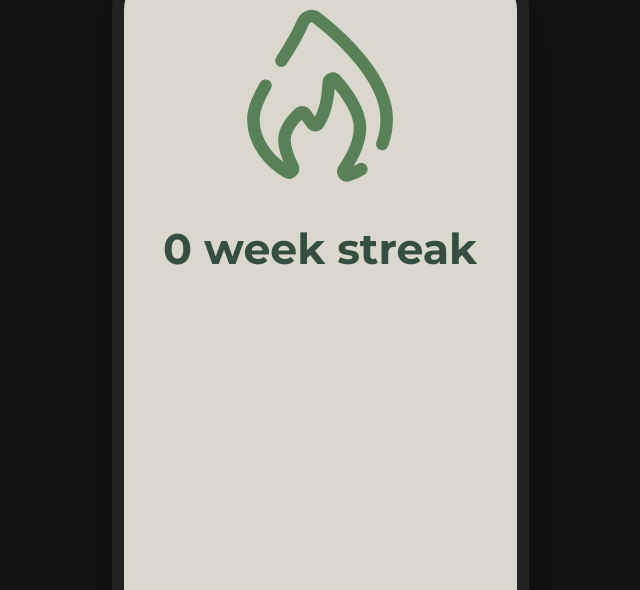
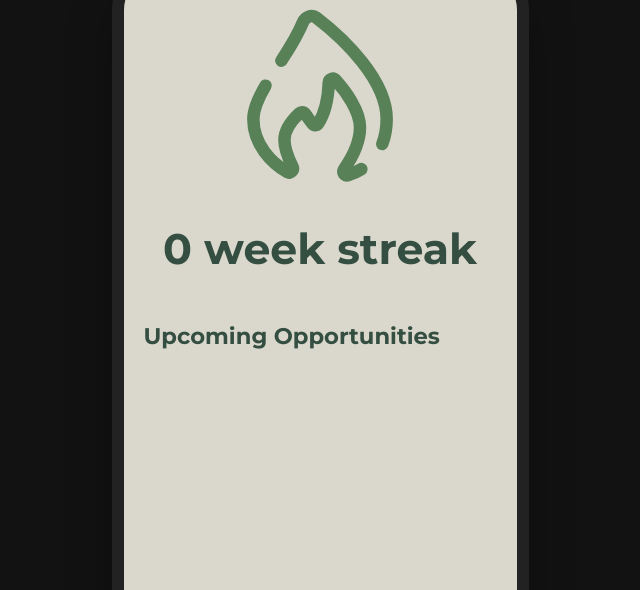
Before and after one commit to dastarruer/volunteering-app, a Django app: page /profile/ in a window 1280 px wide. Shown: the top 590 px of the page, without its empty margins (320-960 px from the left). Run offline with Django 5.2, Linux system fonts and the light colour scheme; some web fonts are replaced.

Commit message:
Add upcoming title

```diff
--- a/volunteering_app/users/static/css/profile.css
+++ b/volunteering_app/users/static/css/profile.css
@@ -21,3 +21,8 @@
   color: #344e41;
   align-self: center;
 }
+
+.upcoming-title {
+  font-size: 17pt;
+  color: #344e41;
+}
--- a/volunteering_app/users/templates/profile.html
+++ b/volunteering_app/users/templates/profile.html
@@ -19,5 +19,8 @@
                  alt="Streak inactive">
             <h1 class="streak-text montserrat-bold">0 week streak</h1>
         </div>
+        <h2 class="upcoming-title montserrat-bold">
+            Upcoming Opportunities
+        </h2>
     </div>
 {% endblock content %}
```
